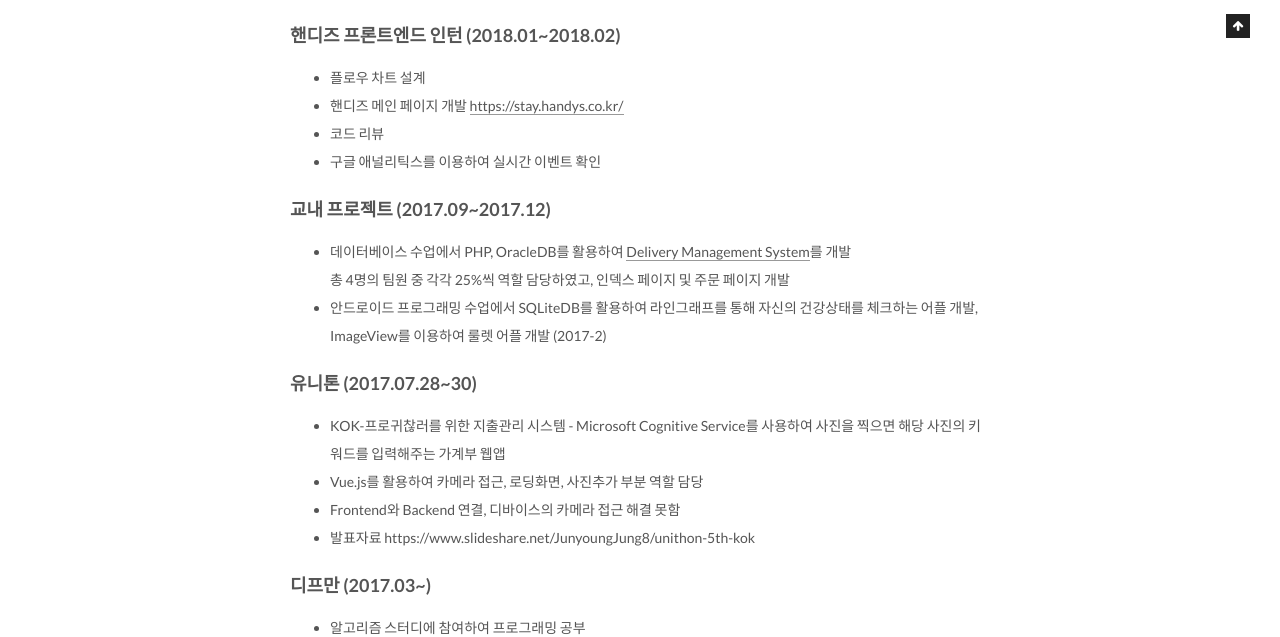
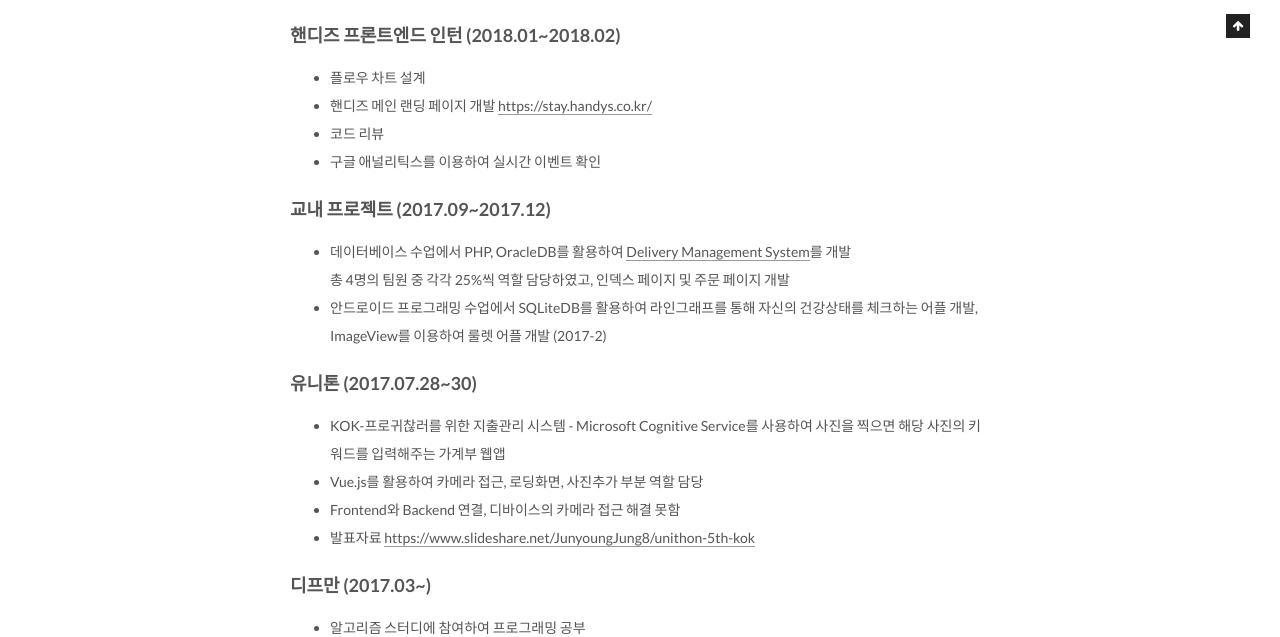
Before and after one commit to groovypark/groovypark.github.io, a Jekyll site: the page built from about/index.md, in a window 1280 px wide. Shown: the part 962-1599 px from the top of the page. Built offline with Jekyll 4.4.1, drawn with Linux system fonts in a browser that asks for light colours.

Commit message:
Update about page

```diff
--- a/about/index.md
+++ b/about/index.md
@@ -26,7 +26,7 @@ layout: page
 ### 핸디즈 프론트엔드 인턴 (2018.01~2018.02)
 
 * 플로우 차트 설계
-* 핸디즈 메인 페이지 개발 [https://stay.handys.co.kr/](https://stay.handys.co.kr/)
+* 핸디즈 메인 랜딩 페이지 개발 [https://stay.handys.co.kr/](https://stay.handys.co.kr/)
 * 코드 리뷰
 * 구글 애널리틱스를 이용하여 실시간 이벤트 확인
 
@@ -41,7 +41,7 @@ layout: page
 * KOK-프로귀찮러를 위한 지출관리 시스템 - Microsoft Cognitive Service를 사용하여 사진을 찍으면 해당 사진의 키워드를 입력해주는 가계부 웹앱
 * Vue.js를 활용하여 카메라 접근, 로딩화면, 사진추가 부분 역할 담당
 * Frontend와 Backend 연결, 디바이스의 카메라 접근 해결 못함
-* 발표자료 https://www.slideshare.net/JunyoungJung8/unithon-5th-kok
+* 발표자료 [https://www.slideshare.net/JunyoungJung8/unithon-5th-kok](https://www.slideshare.net/JunyoungJung8/unithon-5th-kok)
 
 ### 디프만 (2017.03~)
 
```
